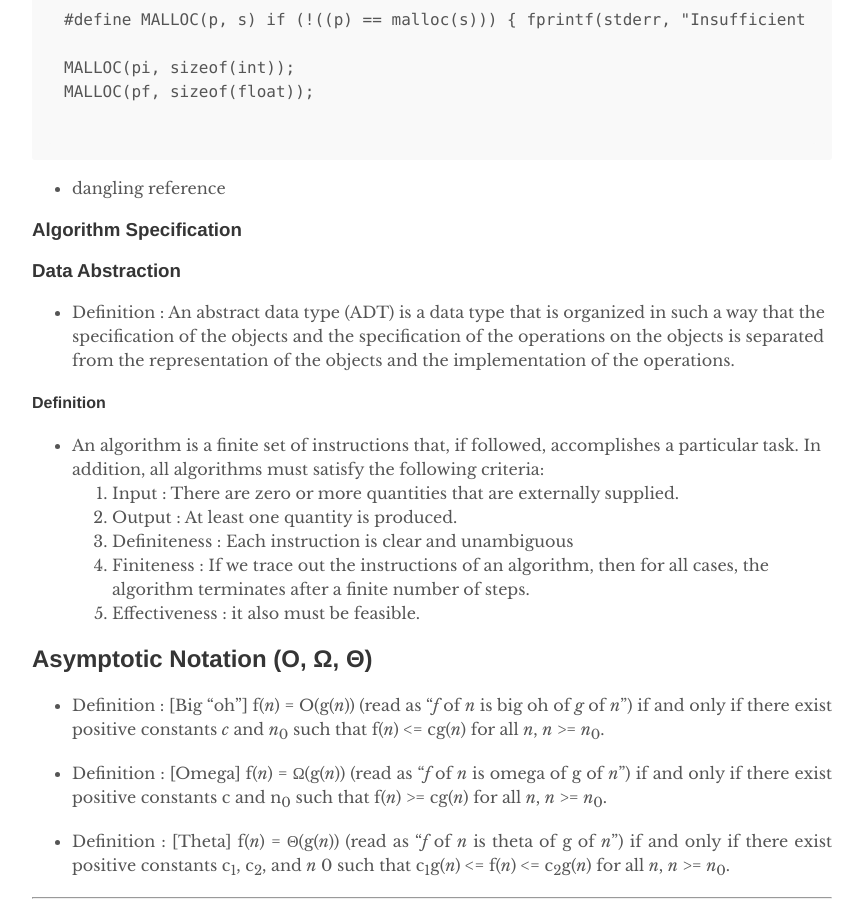
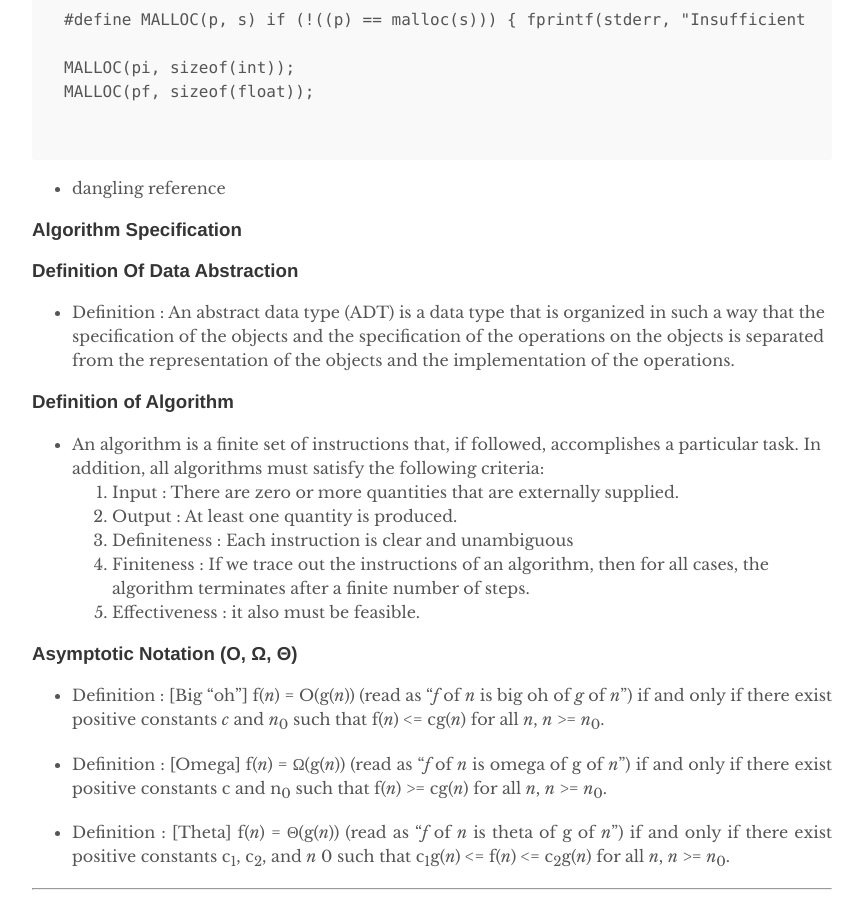
Before and after one commit to trilliwon/ABL, a Jekyll site: the page built from _posts/2018-01-22-DS.md, in a window 1280 px wide and 900 px high, scrolled down 1415 px. Shown: the whole window, without its empty margins (208-1071 px from the left). Built offline with Jekyll 4.4.1, drawn with Linux system fonts in a browser that asks for light colours; nearby versions of some CDN libraries.

Commit message:
Mon Jan 22 23:22:12 KST 2018

```diff
--- a/_posts/2018-01-22-DS.md
+++ b/_posts/2018-01-22-DS.md
@@ -61,11 +61,11 @@ MALLOC(pf, sizeof(float));
 
 ### Algorithm Specification
 
-### Data Abstraction
+### Definition Of Data Abstraction
 
 - Definition : An abstract data type (ADT) is a data type that is organized in such a way that the specification of the objects and the specification of the operations on the objects is separated from the representation of the objects and the implementation of the operations.
 
-#### Definition
+### Definition of Algorithm
   - An algorithm is a finite set of instructions that, if followed, accomplishes a particular task. In addition, all algorithms must satisfy the following criteria:
   1. Input : There are zero or more quantities that are externally supplied.
   2. Output : At least one quantity is produced.
@@ -73,7 +73,7 @@ MALLOC(pf, sizeof(float));
   4. Finiteness : If we trace out the instructions of an algorithm, then for all cases, the algorithm terminates after a finite number of steps.
   5. Effectiveness : it also must be feasible.
 
-## Asymptotic Notation (O, Ω, Θ)
+### Asymptotic Notation (O, Ω, Θ)
 
 - Definition : [Big "oh"] f(_n_) = O(g(_n_)) (read as "_f_ of _n_ is big oh of _g_ of _n_") if and only if there exist positive constants _c_ and _n_<sub>0</sub> such that f(_n_) <= cg(_n_) for all _n_, _n_ >= _n_<sub>0</sub>.
 
```
